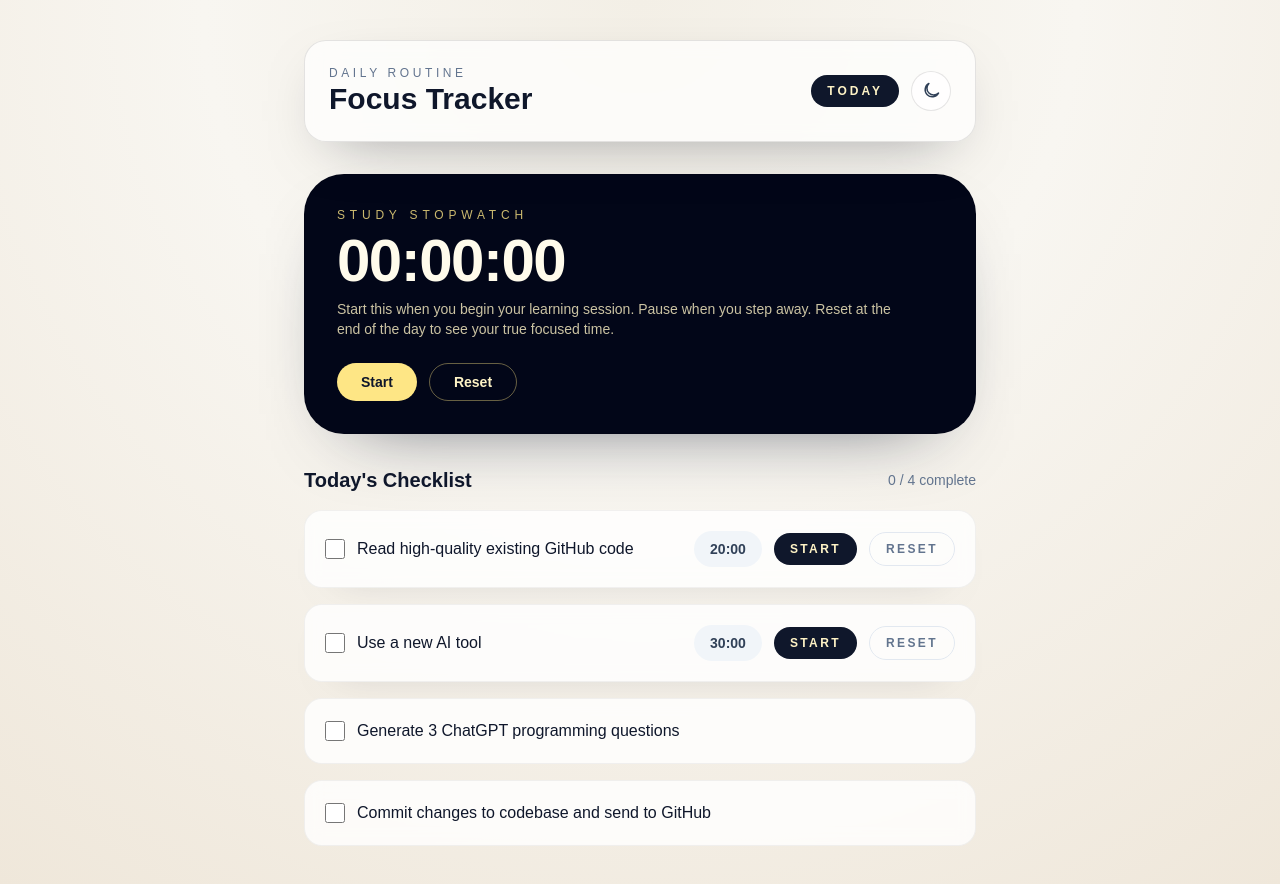
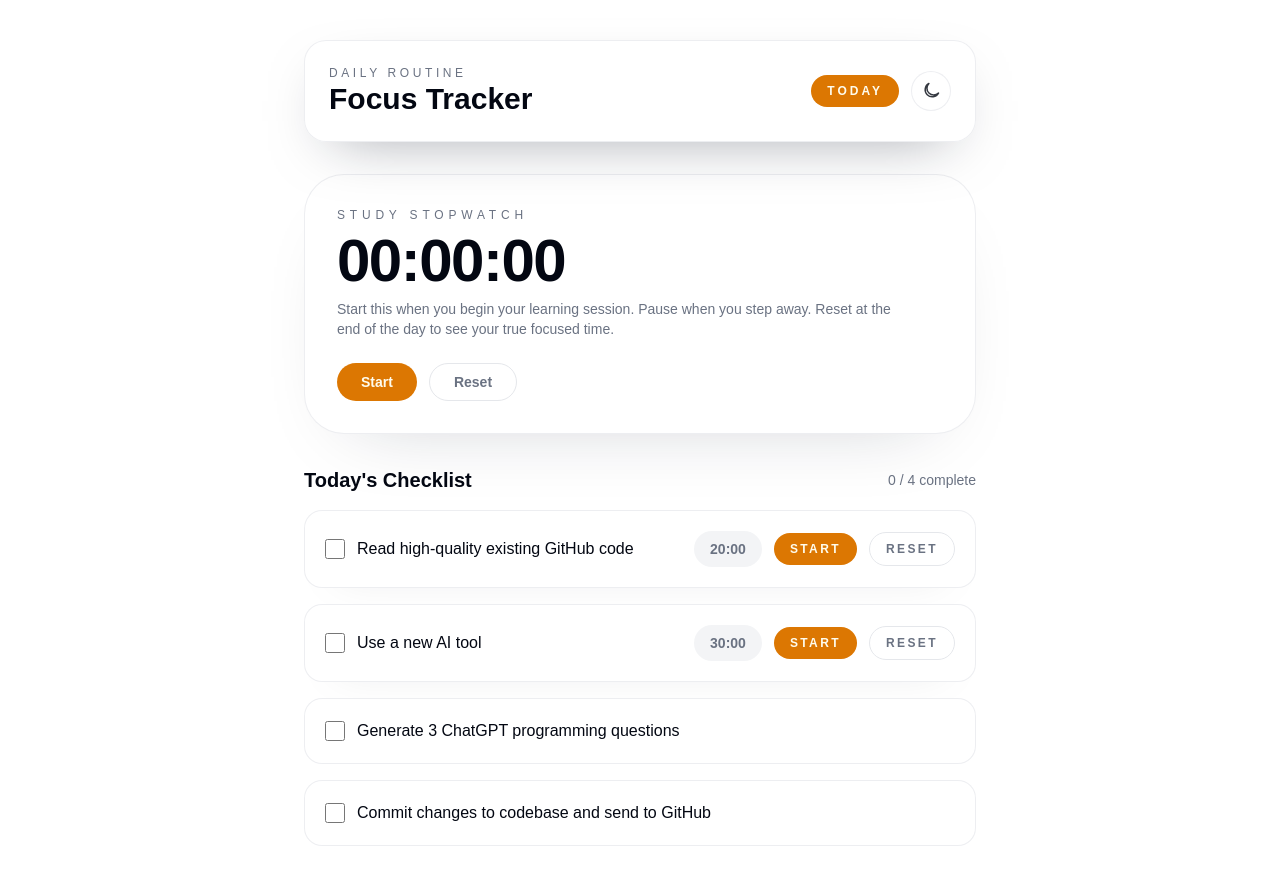
Before and after one commit to Evyats/routine-track, a React (Vite) app: page / in a window 1280 px wide. Built offline with nearby package versions, Linux system fonts and the light colour scheme.

Commit message:
update color scheme

```diff
--- a/src/App.tsx
+++ b/src/App.tsx
@@ -179,26 +179,26 @@ export function App() {
   }, [isDark]);
 
   return (
-    <main className="min-h-screen bg-[radial-gradient(circle_at_top,_#f3efe6_0%,_#f8f6f1_40%,_#efe7da_100%)] px-4 py-10 text-slate-900 dark:bg-[radial-gradient(circle_at_top,_#1f2430_0%,_#0f1115_55%,_#0a0b0f_100%)] dark:text-slate-100">
+    <main className="min-h-screen bg-background px-4 py-10 text-foreground">
       <div className="mx-auto flex w-full max-w-2xl flex-col gap-8">
-        <header className="rounded-3xl border border-black/10 bg-white/70 p-6 shadow-[0_20px_60px_-30px_rgba(15,23,42,0.5)] backdrop-blur dark:border-white/10 dark:bg-white/5">
+        <header className="rounded-3xl border border-border/70 bg-card/80 p-6 shadow-[0_20px_60px_-30px_rgba(15,23,42,0.5)] backdrop-blur">
           <div className="flex flex-wrap items-center justify-between gap-4">
             <div>
-              <p className="text-xs uppercase tracking-[0.3em] text-slate-500 dark:text-slate-400">
+              <p className="text-xs uppercase tracking-[0.3em] text-muted-foreground">
                 Daily Routine
               </p>
-              <h1 className="text-3xl font-semibold text-slate-900 dark:text-white">
+              <h1 className="text-3xl font-semibold text-foreground">
                 Focus Tracker
               </h1>
             </div>
             <div className="flex items-center gap-3">
-              <div className="rounded-full bg-slate-900 px-4 py-2 text-xs font-semibold uppercase tracking-[0.25em] text-amber-100 dark:bg-amber-200 dark:text-slate-900">
+              <div className="rounded-full bg-primary px-4 py-2 text-xs font-semibold uppercase tracking-[0.25em] text-primary-foreground">
                 Today
               </div>
               <button
                 type="button"
                 onClick={() => setIsDark((prev) => !prev)}
-                className="flex h-10 w-10 items-center justify-center rounded-full border border-black/10 bg-white/70 text-slate-700 transition hover:bg-white dark:border-white/10 dark:bg-white/10 dark:text-amber-100 dark:hover:bg-white/20"
+                className="flex h-10 w-10 items-center justify-center rounded-full border border-border/70 bg-card/80 text-foreground/80 transition hover:bg-card"
                 aria-label="Toggle dark mode"
                 title="Toggle dark mode"
               >
@@ -208,16 +208,16 @@ export function App() {
           </div>
         </header>
 
-        <section className="rounded-[2.5rem] border border-black/10 bg-slate-950 p-8 text-white shadow-[0_30px_80px_-50px_rgba(15,23,42,0.8)] dark:border-white/10 dark:bg-black/60">
+        <section className="rounded-[2.5rem] border border-border/70 bg-card p-8 text-card-foreground shadow-[0_30px_80px_-50px_rgba(15,23,42,0.25)]">
           <div className="flex flex-col gap-6">
             <div>
-              <p className="text-xs uppercase tracking-[0.4em] text-amber-200/80">
+              <p className="text-xs uppercase tracking-[0.4em] text-muted-foreground">
                 Study Stopwatch
               </p>
-              <h2 className="mt-2 text-5xl font-semibold tracking-tight text-amber-50 sm:text-6xl">
+              <h2 className="mt-2 text-5xl font-semibold tracking-tight text-foreground sm:text-6xl">
                 {formatClock(stopwatch.elapsedMs, true)}
               </h2>
-              <p className="mt-2 max-w-xl text-sm text-amber-100/80">
+              <p className="mt-2 max-w-xl text-sm text-muted-foreground">
                 Start this when you begin your learning session. Pause when you
                 step away. Reset at the end of the day to see your true focused
                 time.
@@ -227,14 +227,14 @@ export function App() {
               <button
                 type="button"
                 onClick={stopwatch.running ? stopwatch.pause : stopwatch.start}
-                className="rounded-full bg-amber-200 px-6 py-2 text-sm font-semibold text-slate-900 transition hover:bg-amber-100"
+                className="rounded-full bg-primary px-6 py-2 text-sm font-semibold text-primary-foreground transition hover:bg-primary/90"
               >
                 {stopwatch.running ? "Pause" : "Start"}
               </button>
               <button
                 type="button"
                 onClick={stopwatch.reset}
-                className="rounded-full border border-amber-200/40 px-6 py-2 text-sm font-semibold text-amber-100 transition hover:border-amber-200/70 hover:text-white"
+                className="rounded-full border border-border px-6 py-2 text-sm font-semibold text-muted-foreground transition hover:text-foreground"
               >
                 Reset
               </button>
@@ -244,10 +244,10 @@ export function App() {
 
         <section className="grid gap-4">
           <div className="flex items-center justify-between">
-            <h2 className="text-xl font-semibold text-slate-900 dark:text-white">
+            <h2 className="text-xl font-semibold text-foreground">
               Today&apos;s Checklist
             </h2>
-            <span className="text-sm text-slate-500 dark:text-slate-400">
+            <span className="text-sm text-muted-foreground">
               {Object.values(checked).filter(Boolean).length} /{" "}
               {routineTasks.length} complete
             </span>
@@ -288,14 +288,14 @@ type TaskCardProps = {
 
 function TaskCard({ task, checked, onToggle }: TaskCardProps) {
   return (
-    <article className="rounded-2xl border border-black/5 bg-white/80 p-5 shadow-[0_15px_40px_-35px_rgba(15,23,42,0.6)] backdrop-blur dark:border-white/10 dark:bg-white/5">
+    <article className="rounded-2xl border border-border/70 bg-card/80 p-5 shadow-[0_15px_40px_-35px_rgba(15,23,42,0.35)] backdrop-blur">
       <div className="flex flex-wrap items-center justify-between gap-4">
-        <label className="flex items-center gap-3 text-base font-medium text-slate-900 dark:text-slate-100">
+        <label className="flex items-center gap-3 text-base font-medium text-foreground">
           <input
             type="checkbox"
             checked={checked}
             onChange={() => onToggle(task.id)}
-            className="h-5 w-5 rounded border-slate-300 text-amber-500 focus:ring-amber-300 dark:border-slate-600"
+            className="h-5 w-5 rounded border-border text-primary focus:ring-primary/40"
           />
           <span>{task.label}</span>
         </label>
@@ -308,33 +308,33 @@ function TimedTaskCard({ task, checked, onToggle }: TaskCardProps) {
   const timer = useCountdown(task.durationSeconds ?? 0, playChime);
 
   return (
-    <article className="rounded-2xl border border-black/5 bg-white/80 p-5 shadow-[0_15px_40px_-35px_rgba(15,23,42,0.6)] backdrop-blur dark:border-white/10 dark:bg-white/5">
+    <article className="rounded-2xl border border-border/70 bg-card/80 p-5 shadow-[0_15px_40px_-35px_rgba(15,23,42,0.35)] backdrop-blur">
       <div className="flex flex-wrap items-center justify-between gap-4">
-        <label className="flex items-center gap-3 text-base font-medium text-slate-900 dark:text-slate-100">
+        <label className="flex items-center gap-3 text-base font-medium text-foreground">
           <input
             type="checkbox"
             checked={checked}
             onChange={() => onToggle(task.id)}
-            className="h-5 w-5 rounded border-slate-300 text-amber-500 focus:ring-amber-300 dark:border-slate-600"
+            className="h-5 w-5 rounded border-border text-primary focus:ring-primary/40"
           />
           <span>{task.label}</span>
         </label>
 
         <div className="flex flex-wrap items-center gap-3">
-          <div className="rounded-full bg-slate-100 px-4 py-2 text-sm font-semibold text-slate-700 dark:bg-white/10 dark:text-slate-100">
+          <div className="rounded-full bg-muted px-4 py-2 text-sm font-semibold text-muted-foreground">
             {formatClock(timer.remainingMs)}
           </div>
           <button
             type="button"
             onClick={timer.running ? timer.pause : timer.start}
-            className="rounded-full bg-slate-900 px-4 py-2 text-xs font-semibold uppercase tracking-[0.2em] text-amber-100 transition hover:bg-slate-800 dark:bg-amber-200 dark:text-slate-900 dark:hover:bg-amber-100"
+            className="rounded-full bg-primary px-4 py-2 text-xs font-semibold uppercase tracking-[0.2em] text-primary-foreground transition hover:bg-primary/90"
           >
             {timer.running ? "Pause" : "Start"}
           </button>
           <button
             type="button"
             onClick={timer.reset}
-            className="rounded-full border border-slate-200 px-4 py-2 text-xs font-semibold uppercase tracking-[0.2em] text-slate-500 transition hover:border-slate-300 hover:text-slate-700 dark:border-white/20 dark:text-slate-200 dark:hover:border-white/40 dark:hover:text-white"
+            className="rounded-full border border-border px-4 py-2 text-xs font-semibold uppercase tracking-[0.2em] text-muted-foreground transition hover:text-foreground"
           >
             Reset
           </button>
```
Also changed, not shown: agent_instructions/todo2.txt.
